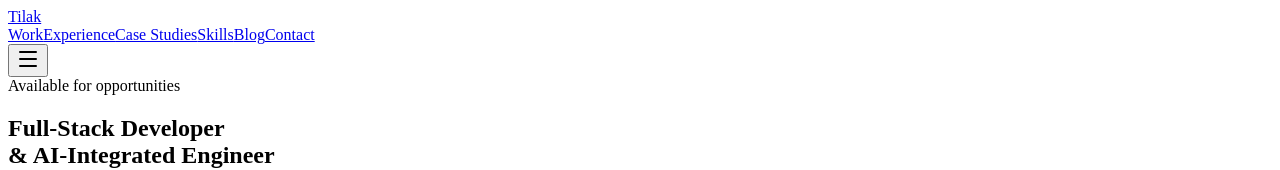
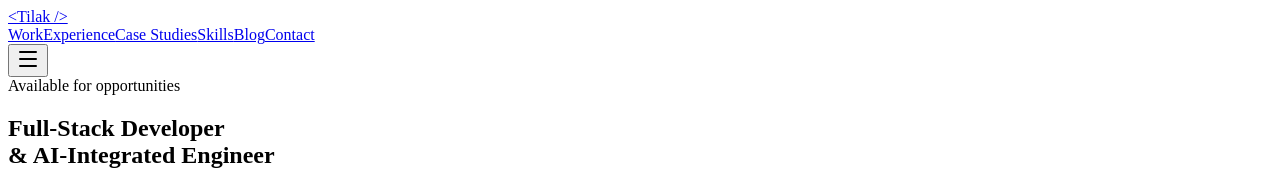
Before and after one commit to tilakDevX/tilakDevX.github.io, a React (Vite) app: page / in a window 1280 px wide. Shown: the top 170 px of the page. Built offline with nearby package versions, Linux system fonts and the light colour scheme; the HTML template or start-up script is replaced by a standard one.

Commit message:
this change is for autodownload feature and open resume in new blank tab

```diff
--- a/src/components/layout/Navbar.jsx
+++ b/src/components/layout/Navbar.jsx
@@ -47,8 +47,8 @@ export default function Navbar() {
     <>
       <nav className={`fixed top-0 left-0 right-0 z-50 transition-all duration-300 ${scrolled ? 'bg-navy/80 backdrop-blur-md border-b border-border' : 'bg-transparent'}`}>
         <div className="max-w-6xl mx-auto px-4 md:px-8 h-16 flex items-center justify-between">
-          <a href="#" className="font-display text-xl font-bold text-text-primary hover:text-cyan transition-colors">
-            {portfolio.shortName}
+          <a href="#" className="font-display text-xl font-bold text-text-primary hover:text-cyan transition-colors font-mono">
+            {portfolio.logo}
           </a>
 
           <div className="hidden md:flex items-center gap-8">
--- a/src/components/sections/Hero.jsx
+++ b/src/components/sections/Hero.jsx
@@ -43,7 +43,7 @@ export default function Hero() {
                 <ArrowDown size={16} />
                 View My Work
               </Button>
-              <Button href={portfolio.resumeUrl} variant="outline">
+              <Button href={portfolio.resumeUrl} variant="outline" download>
                 <Download size={16} />
                 Download Resume
               </Button>
--- a/src/components/ui/Button.jsx
+++ b/src/components/ui/Button.jsx
@@ -6,16 +6,27 @@ const variants = {
   ghost: 'text-text-secondary hover:text-text-primary',
 }
 
-export default function Button({ children, href, to, variant = 'primary', className = '', ...props }) {
+export default function Button({ children, href, to, variant = 'primary', className = '', download, ...rest }) {
   const classes = `inline-flex items-center gap-2 px-6 py-3 rounded-lg text-sm transition-all duration-200 ${variants[variant]} ${className}`
 
   if (to) {
-    return <Link to={to} className={classes} {...props}>{children}</Link>
+    return <Link to={to} className={classes} {...rest}>{children}</Link>
   }
 
   if (href) {
-    return <a href={href} target="_blank" rel="noopener noreferrer" className={classes} {...props}>{children}</a>
+    if (download) {
+      const handleDownload = (e) => {
+        e.preventDefault()
+        window.open(href, '_blank')
+        const a = document.createElement('a')
+        a.href = href
+        a.download = ''
+        a.click()
+      }
+      return <a href={href} onClick={handleDownload} className={classes} {...rest}>{children}</a>
+    }
+    return <a href={href} target="_blank" rel="noopener noreferrer" className={classes} {...rest}>{children}</a>
   }
 
-  return <button className={classes} {...props}>{children}</button>
+  return <button className={classes} {...rest}>{children}</button>
 }
--- a/src/config/portfolio.js
+++ b/src/config/portfolio.js
@@ -1,6 +1,7 @@
 const portfolio = {
   name: "Tilak Ram",
   shortName: "Tilak",
+  logo: "<Tilak />",
   title: "Full-Stack Developer & AI-Integrated Engineer",
   tagline: "I build production-grade systems — from real-time data pipelines to LLM-powered enterprise tools.",
   location: "Gurgaon, India",
@@ -12,7 +13,7 @@ const portfolio = {
   github: "https://github.com/tilakDevX",
   githubUsername: "tilakDevX",
 
-  resumeUrl: "/resume.pdf",
+  resumeUrl: "/Tilak_Ram_Full-Stack_AI_Engineer.pdf",
   ogImage: "/og-image.png",
 
   heroEyebrow: "Available for opportunities",
```
Also changed, not shown: 1 other file (tests, documents, lock files or other folders).
